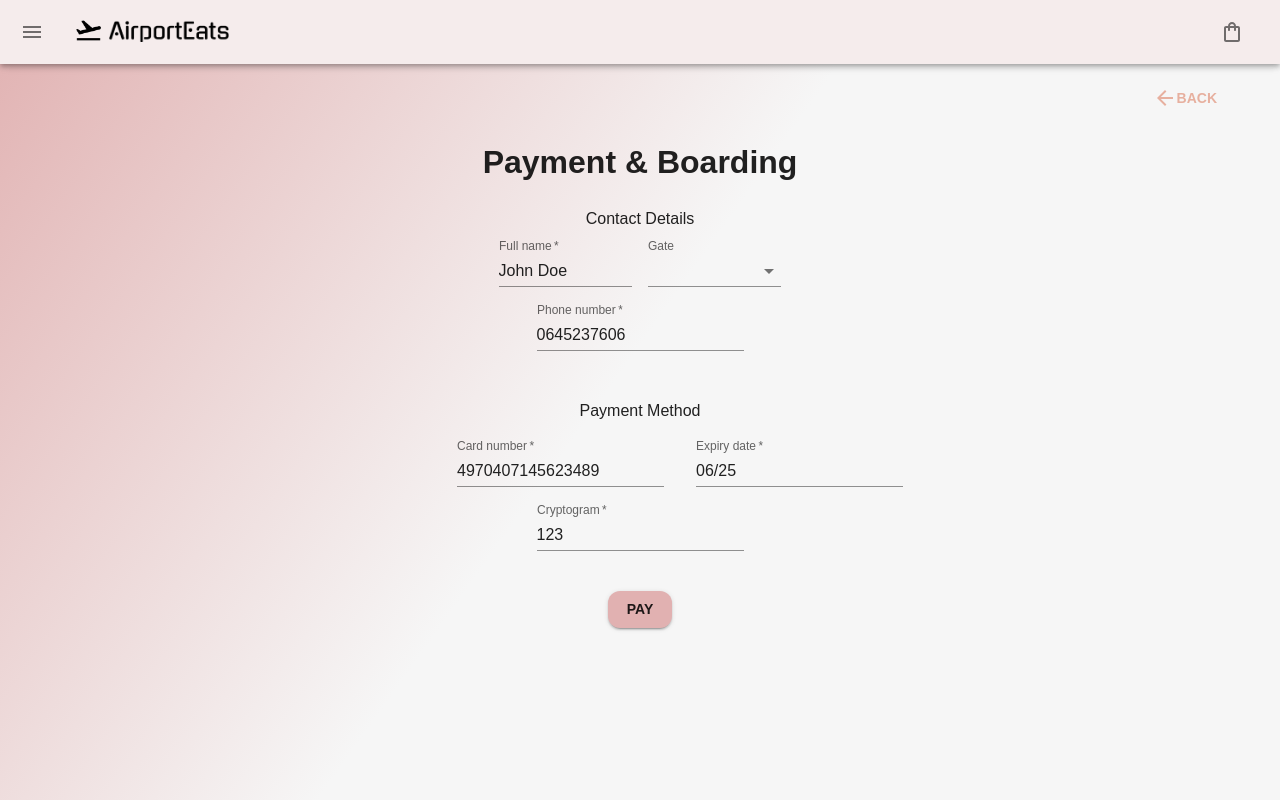
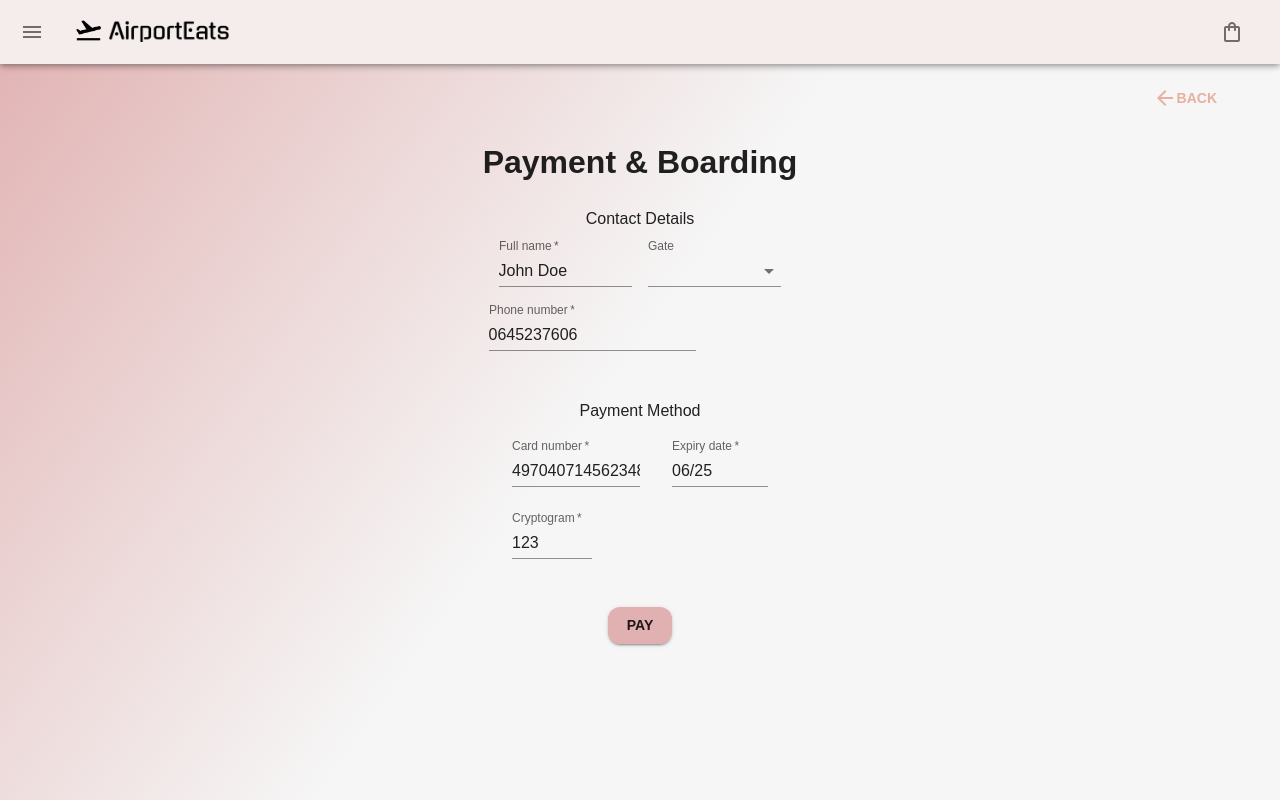
Before and after one commit to WildCodeSchool/04_2023_LYON_CDA_P2_-AirportEats, a React (Vite) app in the folder frontend/: page /payment in a window 1280 px wide. Built offline with nearby package versions, Linux system fonts and the light colour scheme; a web font is replaced by a local one.

Commit message:
fixed form css

```diff
--- a/frontend/src/pages/Payment.jsx
+++ b/frontend/src/pages/Payment.jsx
@@ -66,7 +66,7 @@ export default function Payment() {
           </Select>
         </FormControl>
       </Box>
-      <Box sx={{ display: "flex", justifyContent: "center", p: 1 }}>
+      <Box sx={{ p: 1, mr: "6rem" }}>
         <TextField
           id="phone-number"
           label="Phone number"
@@ -76,13 +76,13 @@ export default function Payment() {
         />
       </Box>
       <Typography sx={{ pt: 5 }}>Payment Method</Typography>
-      <Box sx={{ display: "flex", justifyContent: "center", ml: 10 }}>
+      <Box sx={{ display: "flex", justifyContent: "center" }}>
         <TextField
           id="card-number"
           label="Card number"
           variant="standard"
           defaultValue="4970407145623489"
-          sx={{ m: 2 }}
+          sx={{ m: 2, width: "8rem" }}
           required
         />
         <TextField
@@ -90,17 +90,18 @@ export default function Payment() {
           label="Expiry date"
           variant="standard"
           defaultValue="06/25"
-          sx={{ m: 2 }}
+          sx={{ m: 2, width: "6rem" }}
           required
         />
       </Box>
-      <Box sx={{ display: "flex", justifyContent: "center" }}>
+      <Box sx={{ p: 1, mr: "11rem" }}>
         <TextField
           id="cryptogram"
           label="Cryptogram"
           variant="standard"
           defaultValue="123"
           required
+          sx={{ width: "5rem" }}
         />
       </Box>
       <Button
```
